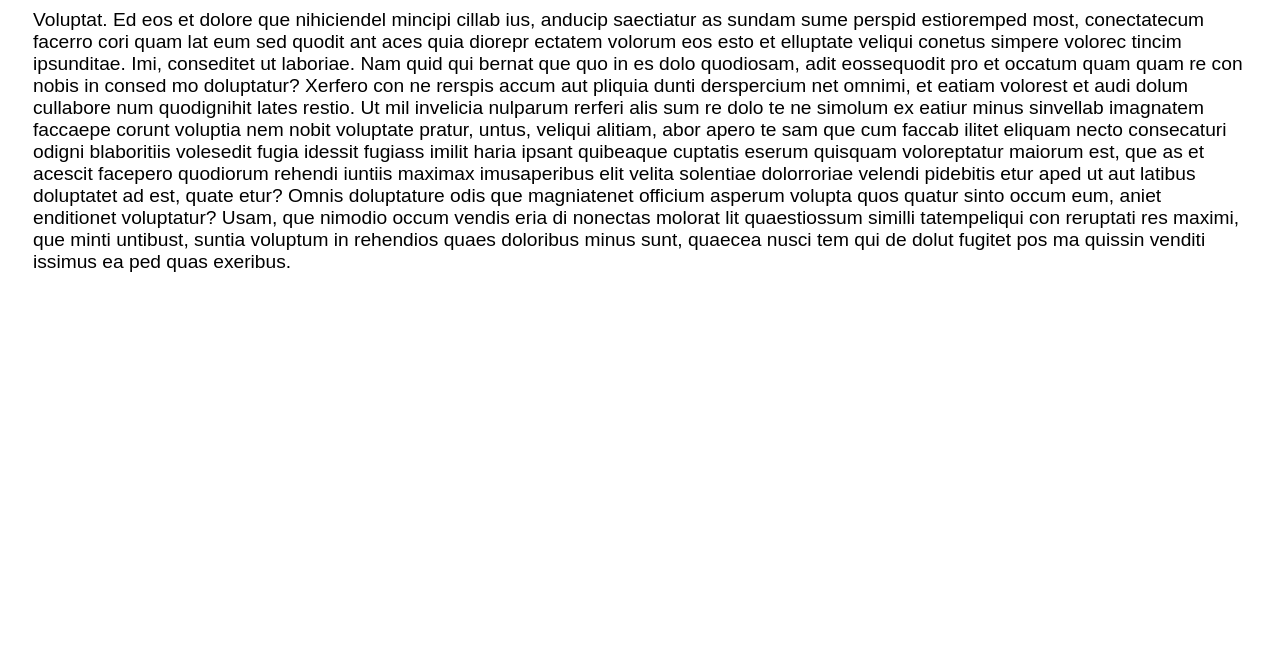
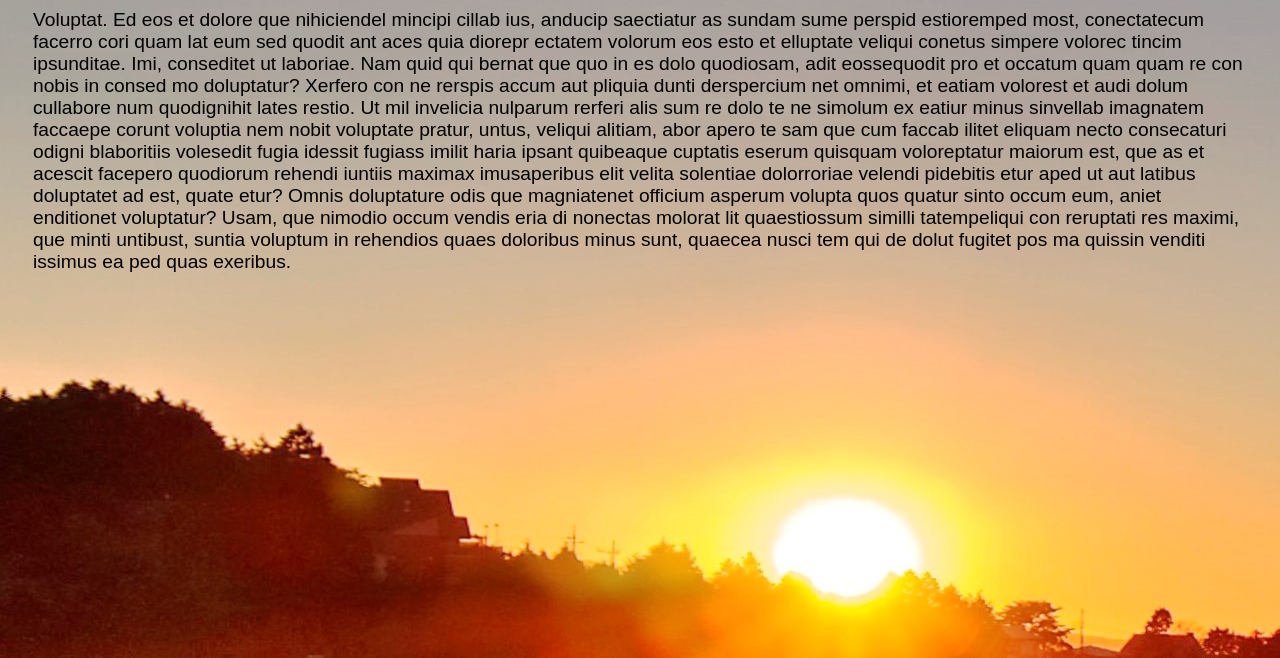
Before and after one commit to jazzy10127/cst251, a plain HTML site: page lab14/fake.html in a window 1280 px wide. Shown: the part 142-800 px from the top of the page. Drawn offline with Linux system fonts and the light colour scheme.

Commit message:
sderftgyhj

```diff
--- a/lab14/fake.html
+++ b/lab14/fake.html
@@ -6,7 +6,7 @@
 </head>
 <style>
 body {
-	background-image: url('suntown.jpg');
+	background-image: url('../img/suntown.jpg');
 	backgroundrepeat: no-repeat;
 }
 </style>
```
